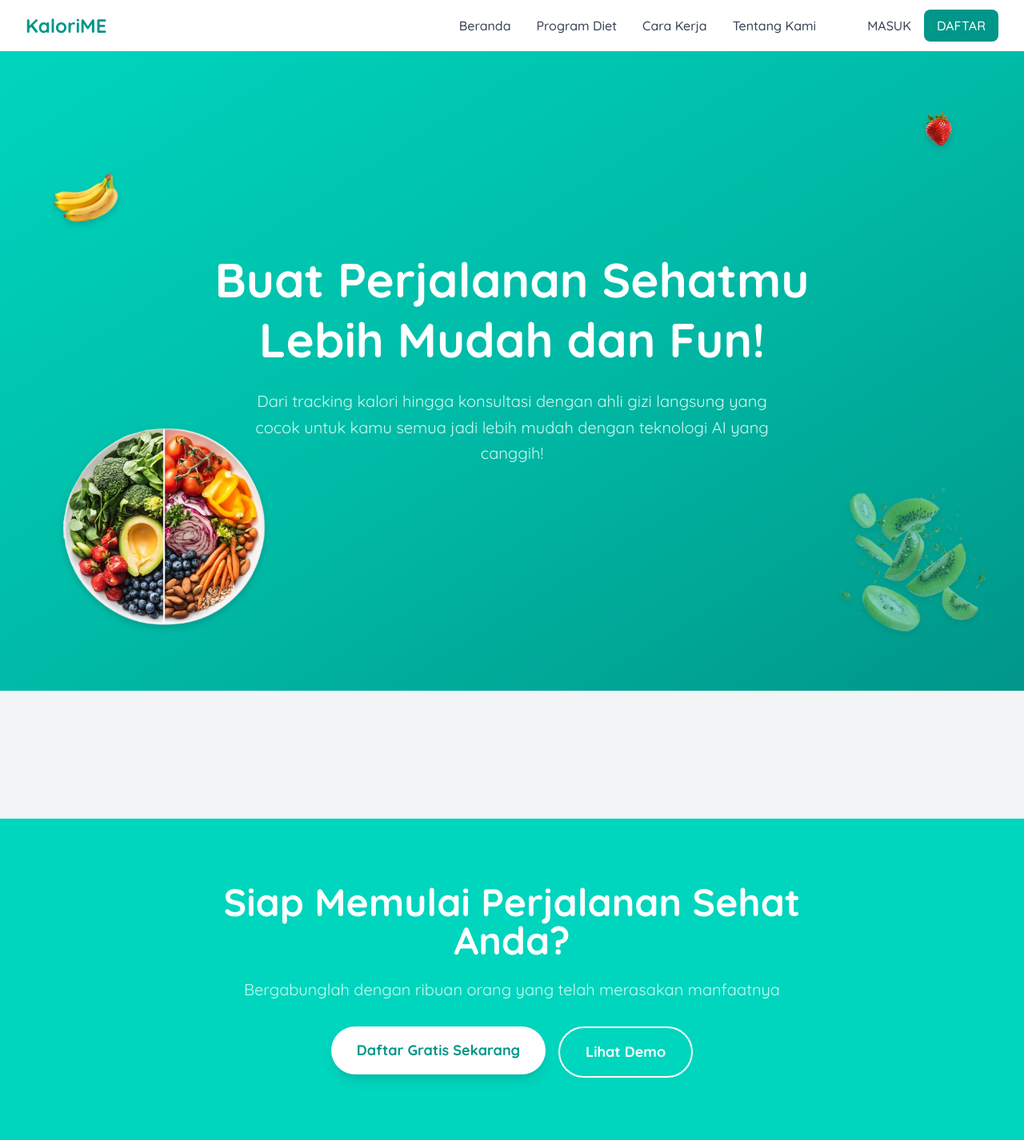
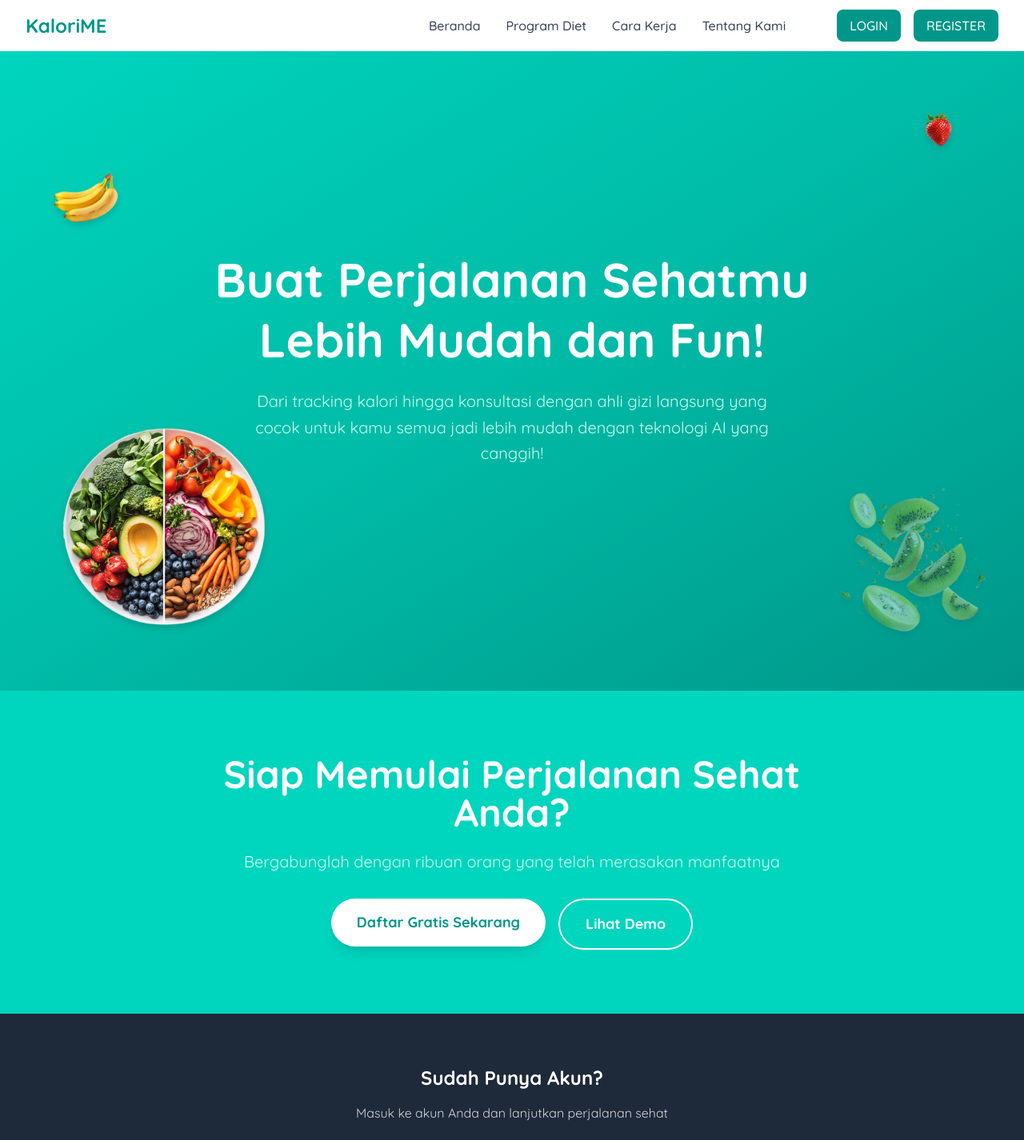
Before and after one commit to JayJull/NextJS-KaloriMe, a Next.js app: page / in a window 1280 px wide. Shown: the top 1426 px of the page at 80% size. Built offline with nearby package versions, Linux system fonts and the light colour scheme.

Commit message:
style: modal login

```diff
--- a/app/page.js
+++ b/app/page.js
@@ -1,43 +1,91 @@
+"use client";
+
+import { useState } from "react";
 import Image from "next/image";
+import LoginModal from "@/components/LoginModal";
 
 export default function Home() {
+  const [showLogin, setShowLogin] = useState(false);
+
   return (
     <div className="min-h-screen bg-gray-100">
       {/* Navbar */}
       <nav className="bg-white shadow-md">
         <div className="max-w-7xl mx-auto px-4 sm:px-6 lg:px-8">
           <div className="flex justify-between h-16 items-center">
-            {/* Logo */}
             <div className="flex-shrink-0 flex items-center">
               <span className="text-2xl font-bold text-teal-600">KaloriME</span>
             </div>
-
-            {/* Desktop Navigation */}
             <div className="hidden md:flex items-center space-x-8">
-              <a href="#" className="text-gray-700 hover:text-teal-600 font-medium">Beranda</a>
-              <a href="#" className="text-gray-700 hover:text-teal-600 font-medium">Program Diet</a>
-              <a href="#" className="text-gray-700 hover:text-teal-600 font-medium">Cara Kerja</a>
-              <a href="#" className="text-gray-700 hover:text-teal-600 font-medium">Tentang Kami</a>
+              <a
+                href="#"
+                className="text-gray-700 hover:text-teal-600 font-medium"
+              >
+                Beranda
+              </a>
+              <a
+                href="#"
+                className="text-gray-700 hover:text-teal-600 font-medium"
+              >
+                Program Diet
+              </a>
+              <a
+                href="#"
+                className="text-gray-700 hover:text-teal-600 font-medium"
+              >
+                Cara Kerja
+              </a>
+              <a
+                href="#"
+                className="text-gray-700 hover:text-teal-600 font-medium"
+              >
+                Tentang Kami
+              </a>
 
               <div className="flex items-center space-x-4 ml-8">
-                <a href="/login" className="text-gray-700 hover:text-teal-600 font-medium">MASUK</a>
-                <a href="/register" className="bg-teal-600 text-white px-4 py-2 rounded-md hover:bg-teal-700 transition-colors font-medium">
-                  DAFTAR
+                {/* Tombol Login (dua tampilan) */}
+                <a
+                  href="#"
+                  onClick={(e) => {
+                    e.preventDefault();
+                    setShowLogin(true);
+                  }}
+                  className="bg-teal-600 text-white px-4 py-2 rounded-md hover:bg-teal-700 transition-colors font-medium"
+                >
+                  LOGIN
+                </a>
+
+                <a
+                  href="/register"
+                  className="bg-teal-600 text-white px-4 py-2 rounded-md hover:bg-teal-700 transition-colors font-medium"
+                >
+                  REGISTER
                 </a>
               </div>
             </div>
 
-            {/* Mobile menu button */}
+            {/* Mobile Menu Icon */}
             <div className="md:hidden flex items-center">
               <button className="text-gray-500 hover:text-gray-600 focus:outline-none">
-                <svg className="h-6 w-6" fill="none" viewBox="0 0 24 24" stroke="currentColor">
-                  <path strokeLinecap="round" strokeLinejoin="round" strokeWidth={2} d="M4 6h16M4 12h16M4 18h16" />
+                <svg
+                  className="h-6 w-6"
+                  fill="none"
+                  viewBox="0 0 24 24"
+                  stroke="currentColor"
+                >
+                  <path
+                    strokeLinecap="round"
+                    strokeLinejoin="round"
+                    strokeWidth={2}
+                    d="M4 6h16M4 12h16M4 18h16"
+                  />
                 </svg>
               </button>
             </div>
           </div>
         </div>
       </nav>
+
       {/* Hero Section */}
       <section className="bg-gradient-to-br from-teal-400 via-teal-500 to-teal-600 relative overflow-hidden min-h-screen flex items-center">
         <div className="max-w-7xl mx-auto px-4 sm:px-6 lg:px-8 w-full relative z-10">
@@ -45,14 +93,12 @@ export default function Home() {
             <div className="text-white text-center w-full">
               <h1 className="text-4xl lg:text-6xl font-bold leading-tight mb-6">
                 Buat Perjalanan Sehatmu
-                <span className="block text">
-                  Lebih Mudah dan Fun!
-                </span>
+                <span className="block">Lebih Mudah dan Fun!</span>
               </h1>
               <p className="text-xl text-teal-100 mb-8 leading-relaxed mx-auto max-w-2xl">
-                Dari tracking kalori hingga konsultasi dengan ahli gizi
-                langsung yang cocok untuk kamu semua jadi lebih mudah dengan
-                teknologi AI yang canggih!
+                Dari tracking kalori hingga konsultasi dengan ahli gizi langsung
+                yang cocok untuk kamu semua jadi lebih mudah dengan teknologi AI
+                yang canggih!
               </p>
             </div>
           </div>
@@ -60,9 +106,7 @@ export default function Home() {
 
         {/* Floating Images */}
         <div className="absolute inset-0 pointer-events-none">
-          {/* Left Side Images */}
-          <div className="absolute left-4 lg:left-12 top-1/4 transform -translate-y-1/2">
-            <div className="animate-bounce">
+          <div className="absolute left-4 lg:left-12 top-1/4 transform -translate-y-1/2 animate-bounce">
             <Image
               src="/images/pisang.png"
               alt="Pisang"
@@ -71,10 +115,7 @@ export default function Home() {
               className="drop-shadow-lg"
             />
           </div>
-          </div>
-
           <div className="absolute left-4 lg:left-10 bottom-10">
-            <div className="">
             <Image
               src="/images/makanan.png"
               alt="Fresh Vegetables"
@@ -83,13 +124,7 @@ export default function Home() {
               className="drop-shadow-lg"
             />
           </div>
-          </div>
-
-
-
-          {/* Right Side Images */}
           <div className="absolute right-2 lg:right-15 top-25 transform -translate-y-1/2">
-
             <Image
               src="/images/straw.png"
               alt="Fitness Tracker"
@@ -98,9 +133,7 @@ export default function Home() {
               className="drop-shadow-lg"
             />
           </div>
-
-          <div className="absolute right-9 lg:right-10 bottom-15">
-            <div className="animate-pulse delay-500">
+          <div className="absolute right-9 lg:right-10 bottom-15 animate-pulse delay-500">
             <Image
               src="/images/kiwi.png"
               alt="Water Bottle"
@@ -110,14 +143,13 @@ export default function Home() {
             />
           </div>
         </div>
-        </div>
       </section>
 
-      {/* CTA Sections */}
-      <section id="daftar" className="bg-white-to-r from-teal-400 to-teal-400 py-20">
-
-      </section>
-      <section id="daftar" className="bg-gradient-to-r from-teal-400 to-teal-400 py-20">
+      {/* CTA Section */}
+      <section
+        id="daftar"
+        className="bg-gradient-to-r from-teal-400 to-teal-400 py-20"
+      >
         <div className="max-w-4xl mx-auto text-center px-4 sm:px-6 lg:px-8">
           <h2 className="text-4xl lg:text-5xl font-bold text-white mb-6">
             Siap Memulai Perjalanan Sehat Anda?
@@ -140,13 +172,23 @@ export default function Home() {
 
       <section id="masuk" className="bg-gray-800 py-16">
         <div className="max-w-4xl mx-auto text-center px-4 sm:px-6 lg:px-8">
-          <h3 className="text-2xl font-bold text-white mb-4">Sudah Punya Akun?</h3>
-          <p className="text-gray-300 mb-6">Masuk ke akun Anda dan lanjutkan perjalanan sehat</p>
-          <button className="bg-teal-600 text-white px-8 py-3 rounded-full font-semibold hover:bg-teal-700 transition-colors duration-200">
+          <h3 className="text-2xl font-bold text-white mb-4">
+            Sudah Punya Akun?
+          </h3>
+          <p className="text-gray-300 mb-6">
+            Masuk ke akun Anda dan lanjutkan perjalanan sehat
+          </p>
+          <button
+            onClick={() => setShowLogin(true)}
+            className="bg-teal-600 text-white px-8 py-3 rounded-full font-semibold hover:bg-teal-700 transition-colors duration-200"
+          >
             Masuk ke Akun
           </button>
         </div>
       </section>
+
+      {/* Komponen Modal Login */}
+      <LoginModal isOpen={showLogin} onClose={() => setShowLogin(false)} />
     </div>
   );
 }
--- /dev/null
+++ b/src/components/LoginModal.jsx
@@ -0,0 +1,38 @@
+'use client';
+
+import { useEffect } from 'react';
+import { FiX } from 'react-icons/fi';
+
+import LoginView from '../views/login/login-view';
+
+const LoginModal = ({ isOpen, onClose }) => {
+  useEffect(() => {
+    if (isOpen) {
+      document.body.style.overflow = 'hidden';
+    } else {
+      document.body.style.overflow = '';
+    }
+  }, [isOpen]);
+
+  if (!isOpen) return null;
+
+  return (
+    <div className="fixed inset-0 z-50 flex items-center justify-center bg-black/50">
+      <div className="relative bg-white rounded-xl shadow-lg w-full max-w-md mx-4">
+        <button
+          onClick={onClose}
+          className="absolute top-4 right-4 text-gray-500 hover:text-gray-800"
+        >
+          <FiX className="w-6 h-6" />
+        </button>
+
+        {/* Konten login */}
+        <div className="p-8">
+          <LoginView />
+        </div>
+      </div>
+    </div>
+  );
+};
+
+export default LoginModal;
```
Also changed, not shown: src/views/login/login-view.jsx (+7 -8 lines). Lines whose indentation alone changed are shown as unchanged.
